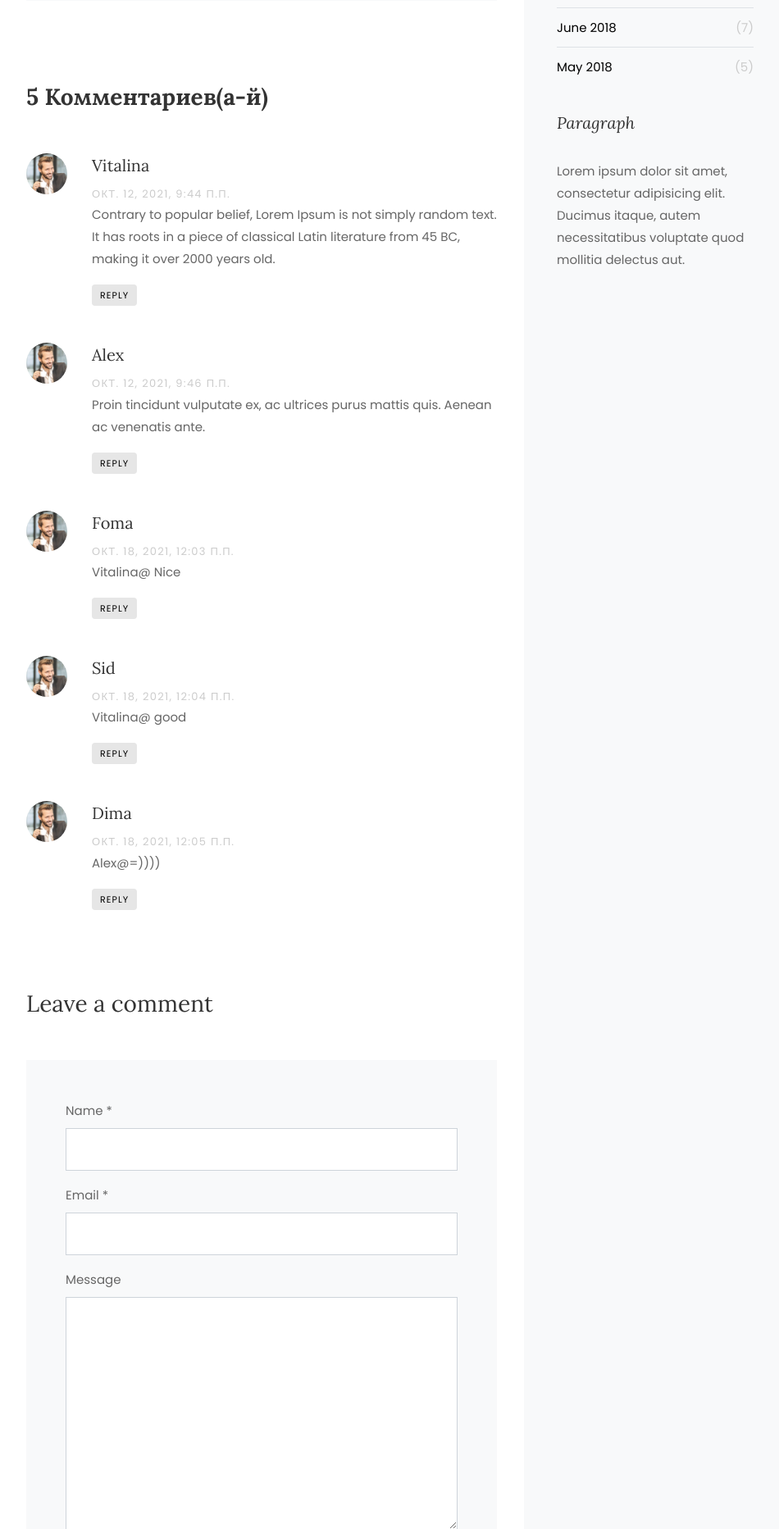
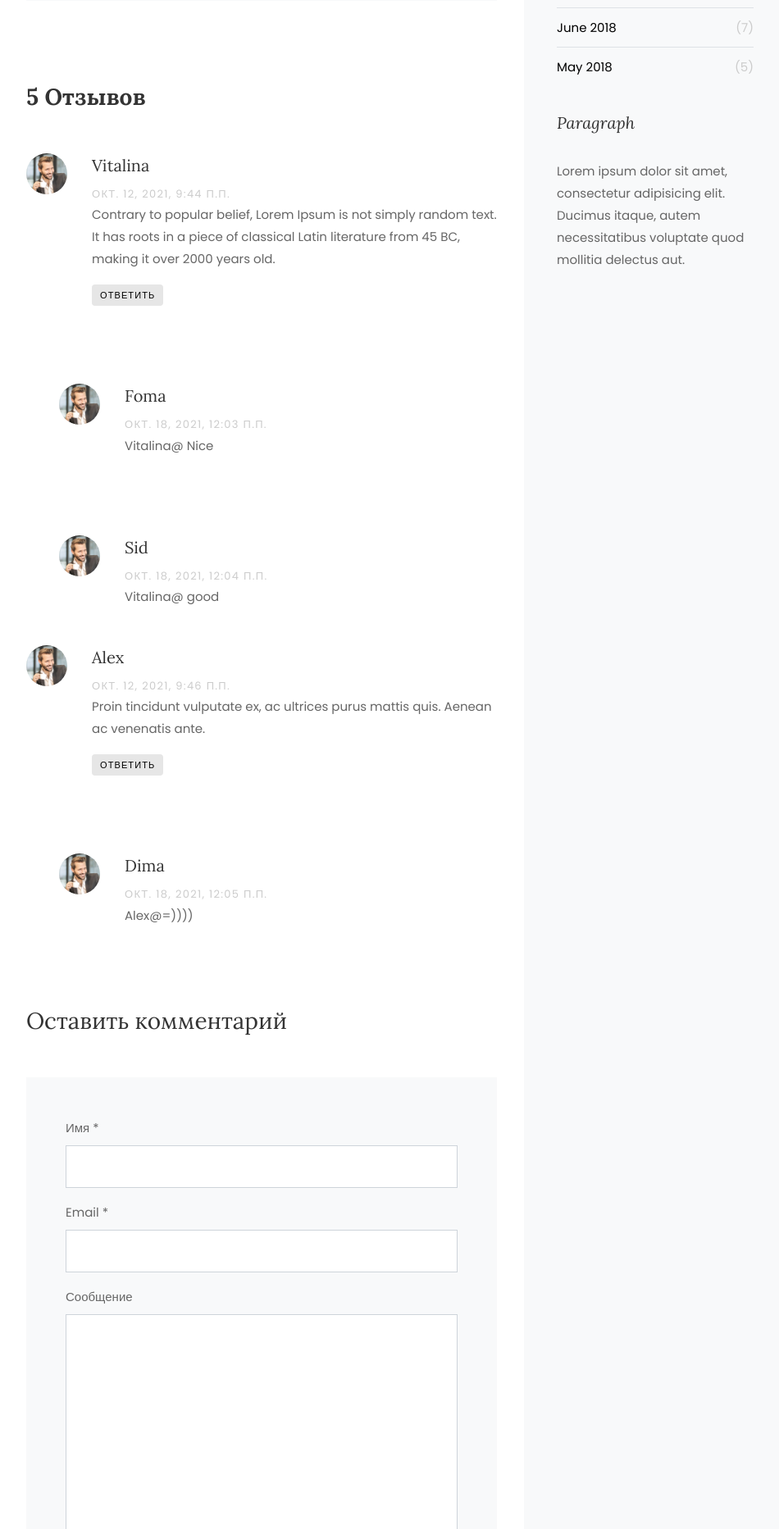
Before and after one commit to MartyniukAleksandr/django-blog, a Django app: a page that uses blog/templates/blog_detail.html in a window 1280 px wide. Shown: the part 1809-3674 px from the top of the page at 82% size, without its empty margins (321-1271 px from the left). Run offline with Django 3.2, Linux system fonts and the light colour scheme; data comes from the database, SQL or seed files in the repository; both versions use the stored data as it was after the commit; some libraries are stand-ins or nearby versions; some web fonts are replaced.

Commit message:
added reply to review

```diff
--- a/blog/blog_app/models.py
+++ b/blog/blog_app/models.py
@@ -47,6 +47,10 @@ class Article(models.Model):
         """Построение абсолютного пути"""
         return reverse('article_detail', kwargs={'slug': self.slug})
 
+    def get_review(self):
+        """Список отзывов прикрепленных к статье"""
+        return self.reviews_set.filter(parent__isnull=True) # вернет только родительские отзывы статьи
+
 
 class Reviews(models.Model):
     """Отзывы(коментарии)"""
--- a/blog/blog_app/templatetags/article_tag.py
+++ b/blog/blog_app/templatetags/article_tag.py
@@ -1,7 +1,9 @@
 from django import template
+
 from blog_app.models import Category
 
 register = template.Library()
+
 
 @register.simple_tag()
 def get_categories():
--- a/blog/blog_app/views.py
+++ b/blog/blog_app/views.py
@@ -28,9 +28,12 @@ class AddReview(View):
         article = Article.objects.get(id=pk)
         if form.is_valid():
             form = form.save(commit=False)  # приостанавливаем запись формы
+            if request.POST.get("parent", None):  # привязка родительского коментария
+                form.parent_id = int(request.POST.get("parent"))
             form.article = article  # вносим новыу изменения...
             form.save()  # и сохраняем их в нашу БД
         return redirect(article.get_absolute_url())
+
 
 class CategoryView(ListView):
     """Категории статей"""
--- a/blog/templates/blog_detail.html
+++ b/blog/templates/blog_detail.html
@@ -33,8 +33,16 @@
             </div>
 
             <div class="pt-5 mt-5">
-                <h3 class="mb-5 font-weight-bold">{{ article.reviews_set.count }} Комментариев(а-й)</h3>
-                {% for review in article.reviews_set.all %}
+                {% with article.reviews_set.count as comments %}
+                    {% if comments == 1 %}
+                        <h3 class="mb-5 font-weight-bold">{{ comments }} Отзыв</h3>
+                    {% elif comments <= 4 %}
+                        <h3 class="mb-5 font-weight-bold">{{ comments }} Отзыва</h3>
+                    {% else %}
+                        <h3 class="mb-5 font-weight-bold">{{ comments }} Отзывов</h3>
+                    {% endif %}
+                {% endwith %}
+                {% for review in article.get_review %}
                     <ul class="comment-list">
                         <li class="comment">
                             <div class="vcard bio">
@@ -44,100 +52,38 @@
                                 <h3>{{ review.name }}</h3>
                                 <div class="meta">{{ review.created_at }}</div>
                                 <p>{{ review.text }}</p>
-                            <p><a href="#" class="reply">Reply</a></p>
+                                <p><a href="#formReview" class="reply"
+                                      onclick="addReview('{{ review.name }}', '{{ review.id }}')">Ответить</a></p>
                             </div>
                         </li>
-
-{#                    <li class="comment">#}
-{#                        <div class="vcard bio">#}
-{#                            <img src="/static/images/person_1.jpg" alt="Image placeholder">#}
-{#                        </div>#}
-{#                        <div class="comment-body">#}
-{#                            <h3>John Doe</h3>#}
-{#                            <div class="meta">October 03, 2018 at 2:21pm</div>#}
-{#                            <p>Lorem ipsum dolor sit amet, consectetur adipisicing elit. Pariatur quidem laborum#}
-{#                                necessitatibus, ipsam impedit vitae autem, eum officia, fugiat saepe enim sapiente iste#}
-{#                                iure! Quam voluptas earum impedit necessitatibus, nihil?</p>#}
-{#                            <p><a href="#" class="reply">Reply</a></p>#}
-{#                        </div>#}
-{##}
-{#                        <ul class="children">#}
-{#                            <li class="comment">#}
-{#                                <div class="vcard bio">#}
-{#                                    <img src="/static/images/person_1.jpg" alt="Image placeholder">#}
-{#                                </div>#}
-{#                                <div class="comment-body">#}
-{#                                    <h3>John Doe</h3>#}
-{#                                    <div class="meta">October 03, 2018 at 2:21pm</div>#}
-{#                                    <p>Lorem ipsum dolor sit amet, consectetur adipisicing elit. Pariatur quidem laborum#}
-{#                                        necessitatibus, ipsam impedit vitae autem, eum officia, fugiat saepe enim#}
-{#                                        sapiente iste iure! Quam voluptas earum impedit necessitatibus, nihil?</p>#}
-{#                                    <p><a href="#" class="reply">Reply</a></p>#}
-{#                                </div>#}
-{##}
-{##}
-{#                                <ul class="children">#}
-{#                                    <li class="comment">#}
-{#                                        <div class="vcard bio">#}
-{#                                            <img src="/static/images/person_1.jpg" alt="Image placeholder">#}
-{#                                        </div>#}
-{#                                        <div class="comment-body">#}
-{#                                            <h3>John Doe</h3>#}
-{#                                            <div class="meta">October 03, 2018 at 2:21pm</div>#}
-{#                                            <p>Lorem ipsum dolor sit amet, consectetur adipisicing elit. Pariatur quidem#}
-{#                                                laborum necessitatibus, ipsam impedit vitae autem, eum officia, fugiat#}
-{#                                                saepe enim sapiente iste iure! Quam voluptas earum impedit#}
-{#                                                necessitatibus, nihil?</p>#}
-{#                                            <p><a href="#" class="reply">Reply</a></p>#}
-{#                                        </div>#}
-{##}
-{#                                        <ul class="children">#}
-{#                                            <li class="comment">#}
-{#                                                <div class="vcard bio">#}
-{#                                                    <img src="/static/images/person_1.jpg" alt="Image placeholder">#}
-{#                                                </div>#}
-{#                                                <div class="comment-body">#}
-{#                                                    <h3>John Doe</h3>#}
-{#                                                    <div class="meta">October 03, 2018 at 2:21pm</div>#}
-{#                                                    <p>Lorem ipsum dolor sit amet, consectetur adipisicing elit.#}
-{#                                                        Pariatur quidem laborum necessitatibus, ipsam impedit vitae#}
-{#                                                        autem, eum officia, fugiat saepe enim sapiente iste iure! Quam#}
-{#                                                        voluptas earum impedit necessitatibus, nihil?</p>#}
-{#                                                    <p><a href="#" class="reply">Reply</a></p>#}
-{#                                                </div>#}
-{#                                            </li>#}
-{#                                        </ul>#}
-{#                                    </li>#}
-{#                                </ul>#}
-{#                            </li>#}
-{#                        </ul>#}
-{#                    </li>#}
-{##}
-{#                    <li class="comment">#}
-{#                        <div class="vcard bio">#}
-{#                            <img src="/static/images/person_1.jpg" alt="Image placeholder">#}
-{#                        </div>#}
-{#                        <div class="comment-body">#}
-{#                            <h3>John Doe</h3>#}
-{#                            <div class="meta">October 03, 2018 at 2:21pm</div>#}
-{#                            <p>Lorem ipsum dolor sit amet, consectetur adipisicing elit. Pariatur quidem laborum#}
-{#                                necessitatibus, ipsam impedit vitae autem, eum officia, fugiat saepe enim sapiente iste#}
-{#                                iure! Quam voluptas earum impedit necessitatibus, nihil?</p>#}
-{#                            <p><a href="#" class="reply">Reply</a></p>#}
-{#                        </div>#}
-{#                    </li>#}
+                        {% for rew in review.reviews_set.all %}
+                            <ul class="children">
+                                <li class="comment">
+                                    <div class="vcard bio">
+                                        <img src="/static/images/person_1.jpg" alt="Image placeholder">
+                                    </div>
+                                    <div class="comment-body">
+                                        <h3>{{ rew.name }}</h3>
+                                        <div class="meta">{{ rew.created_at }}</div>
+                                        <p>{{ rew.text }}</p>
+                                    </div>
+                                </li>
+                            </ul>
+                        {% endfor %}
                     </ul>
                 {% empty %}
-                    <p>Нет комментариев</p>
+                    <p>Нет отзывов</p>
                 {% endfor %}
                 <!-- END comment-list -->
 
                 <div class="comment-form-wrap pt-5">
-                    <h3 class="mb-5">Leave a comment</h3>
-                    <form action="{% url 'add_review' article.id %}" method="post" class="p-3 p-md-5 bg-light">
+                    <h3 class="mb-5">Оставить комментарий</h3>
+                    <form action="{% url 'add_review' article.id %}" method="post" class="p-3 p-md-5 bg-light"
+                          id="formReview">
                         {% csrf_token %}
+                        <input type="hidden" name="parent" id="contactparent" value="">
                         <div class="form-group">
-                            <label for="name">Name *</label>
+                            <label for="name">Имя *</label>
                             <input type="text" class="form-control" id="name" name="name">
                         </div>
                         <div class="form-group">
@@ -146,8 +92,9 @@
                         </div>
 
                         <div class="form-group">
-                            <label for="message">Message</label>
-                            <textarea name="text" id="message" cols="30" rows="10" class="form-control"></textarea>
+                            <label for="message">Сообщение</label>
+                            <textarea name="text" id="message" cols="30" rows="10" class="form-control"
+                                      required=""></textarea>
                         </div>
                         <div class="form-group">
                             <input type="submit" value="Post Comment" class="btn py-3 px-4 btn-primary">
@@ -158,4 +105,10 @@
             </div>
         </div><!-- END-->
     </div>
+    <script>
+        function addReview(name, id) {
+            document.getElementById("contactparent").value = id
+            document.getElementById("message").innerText = `${name}@ `
+        }
+    </script>
 {% endblock %}
--- a/blog/templates/partials/sidebar.html
+++ b/blog/templates/partials/sidebar.html
@@ -15,13 +15,13 @@
         <ul class="categories">
             {% get_categories as categories %}
             {% for category in categories %}
-            <li><a href="{{ category.get_absolute_url }}">{{ category.name }} <span>{{ category.article_set.count }}</span></a></li>
+            <li class="colorlib-active"><a href="{{ category.get_absolute_url }}">{{ category.name }}<span><i class="icon-folder-o mr-2"></i></span></a></li>
             {% endfor %}
         </ul>
     </div>
 
     <div class="sidebar-box ftco-animate">
-        <h3 class="sidebar-heading">Popular Articles</h3>
+        <h3 class="sidebar-heading">Популярные статьи</h3>
         <div class="block-21 mb-4 d-flex">
             <a class="blog-img mr-4" style="background-image: url(/static/images/image_1.jpg);"></a>
             <div class="text">
```
Also changed, not shown: blog/db.sqlite3. Lines whose indentation alone changed are shown as unchanged.
